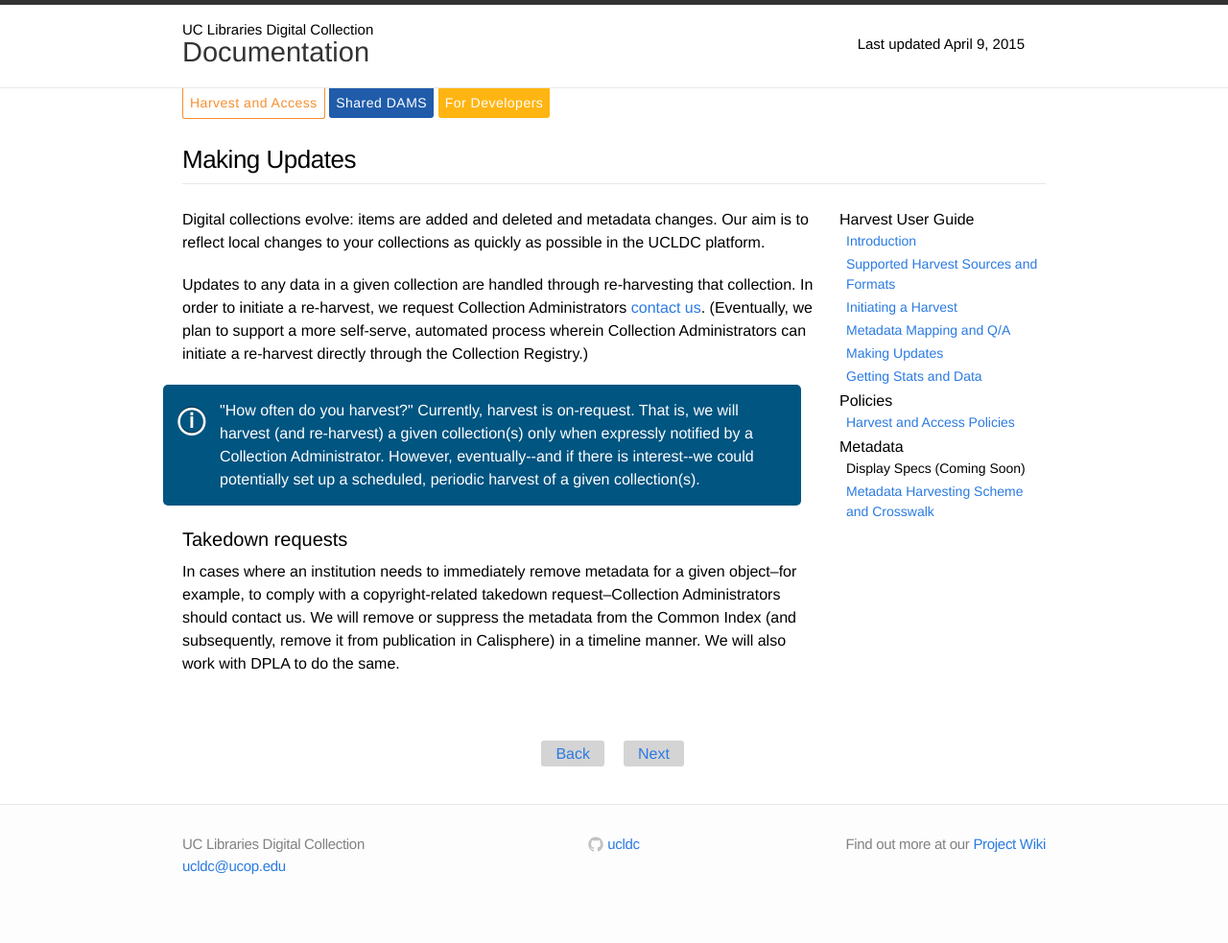
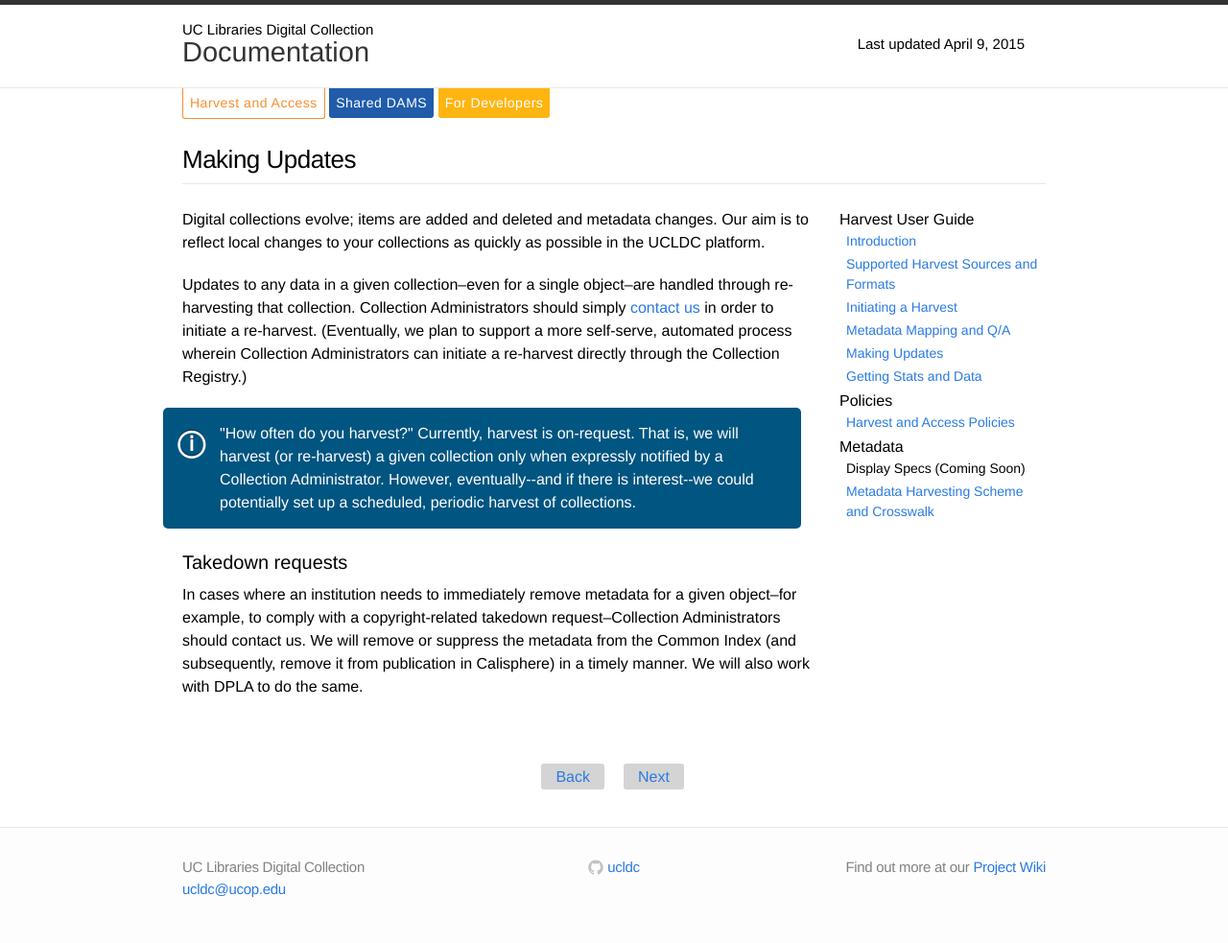
Before and after one commit to ucldc/ucldc-docs, a Jekyll site: the page built from docs/registry/updates.md, in a window 1280 px wide. Shown: the whole page at 96% size. Built offline with Jekyll 4.4.1, drawn with Linux system fonts in a browser that asks for light colours; nearby versions of some CDN libraries; before the commit the page ends 959 px from its top, so only the background shows below that.

Commit message:
Update updates.md
small grammatical changes

```diff
--- a/docs/registry/updates.md
+++ b/docs/registry/updates.md
@@ -6,11 +6,11 @@
 permalink: /docs/registry/updates/
 breadcrumbs: Calisphere Admin Guide
 ---
-Digital collections evolve: items are added and deleted and metadata changes. Our aim is to reflect local changes to your collections as quickly as possible in the UCLDC platform.
+Digital collections evolve; items are added and deleted and metadata changes. Our aim is to reflect local changes to your collections as quickly as possible in the UCLDC platform.
 
-Updates to any data in a given collection are handled through re-harvesting that collection. In order to initiate a re-harvest, we request Collection Administrators [contact us](mailto:ucldc@ucop.edu). (Eventually, we plan to support a more self-serve, automated process wherein Collection Administrators can initiate a re-harvest directly through the Collection Registry.)
+Updates to any data in a given collection--even for a single object--are handled through re-harvesting that collection. Collection Administrators should simply [contact us](mailto:ucldc@ucop.edu) in order to initiate a re-harvest. (Eventually, we plan to support a more self-serve, automated process wherein Collection Administrators can initiate a re-harvest directly through the Collection Registry.)
 
-<div class="note"><p>"How often do you harvest?" Currently, harvest is on-request. That is, we will harvest (and re-harvest) a given collection(s) only when expressly notified by a Collection Administrator. However, eventually--and if there is interest--we could potentially set up a scheduled, periodic harvest of a given collection(s).</p></div>
+<div class="note"><p>"How often do you harvest?" Currently, harvest is on-request. That is, we will harvest (or re-harvest) a given collection only when expressly notified by a Collection Administrator. However, eventually--and if there is interest--we could potentially set up a scheduled, periodic harvest of collections.</p></div>
 
 ##Takedown requests
-In cases where an institution needs to immediately remove metadata for a given object--for example, to comply with a copyright-related takedown request--Collection Administrators should contact us. We will remove or suppress the metadata from the Common Index (and subsequently, remove it from publication in Calisphere) in a timeline manner. We will also work with DPLA to do the same.
+In cases where an institution needs to immediately remove metadata for a given object--for example, to comply with a copyright-related takedown request--Collection Administrators should contact us. We will remove or suppress the metadata from the Common Index (and subsequently, remove it from publication in Calisphere) in a timely manner. We will also work with DPLA to do the same.
```
